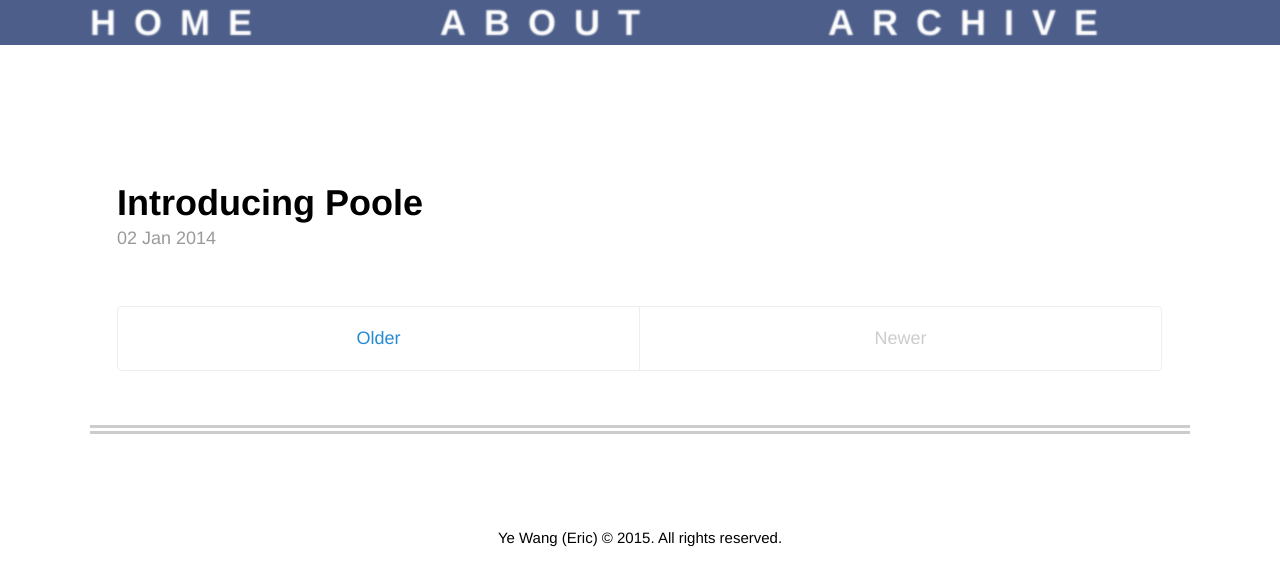
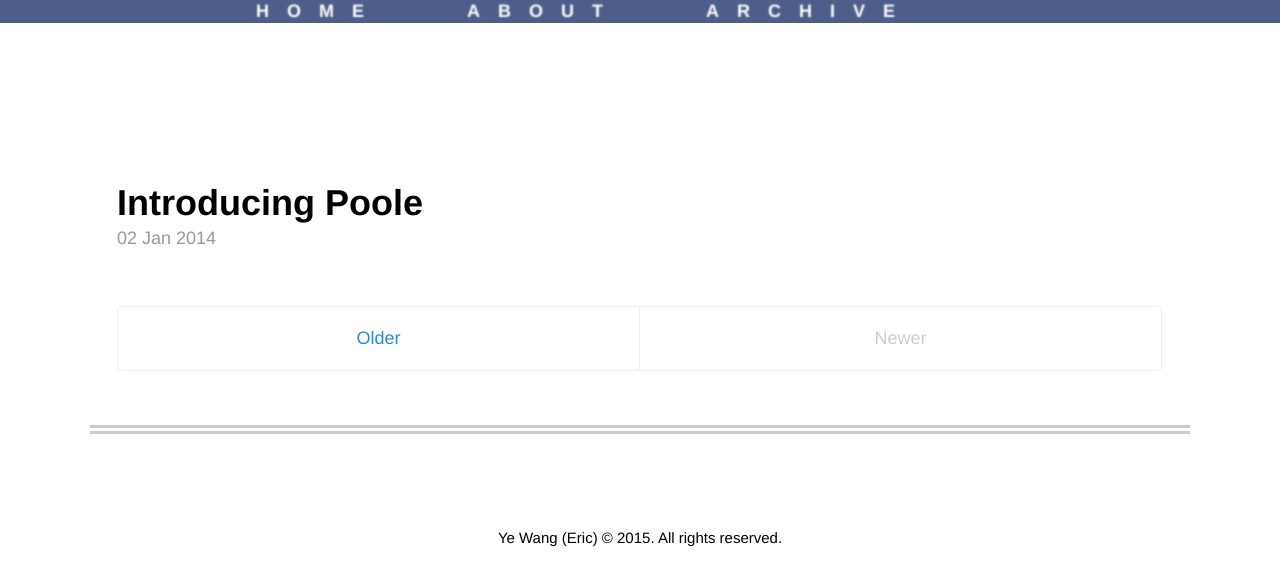
Before and after one commit to ericyewang/ericyewang.github.io, a Jekyll site: the page built from index.html, in a window 1280 px wide. Shown: the top 586 px of the page. Built offline with Jekyll 4.4.1, drawn with Linux system fonts in a browser that asks for light colours; the list of posts is cut into pages by our own code.

Commit message:
Update _masthead.scss

```diff
--- a/_sass/_masthead.scss
+++ b/_sass/_masthead.scss
@@ -27,12 +27,12 @@ header:hover {
 }
 
 .masthead-title {
-  margin-left: 5rem;
-  margin-right: 5rem;
+  margin-left: 20%;
+  margin-right: 20%;
   margin-top: 0;
   margin-bottom: 0;
   color: #505050;
-  font-size: 2rem;
+  font-size: 1rem;
   a {
     color: transparent;
     text-transform: uppercase;
```
